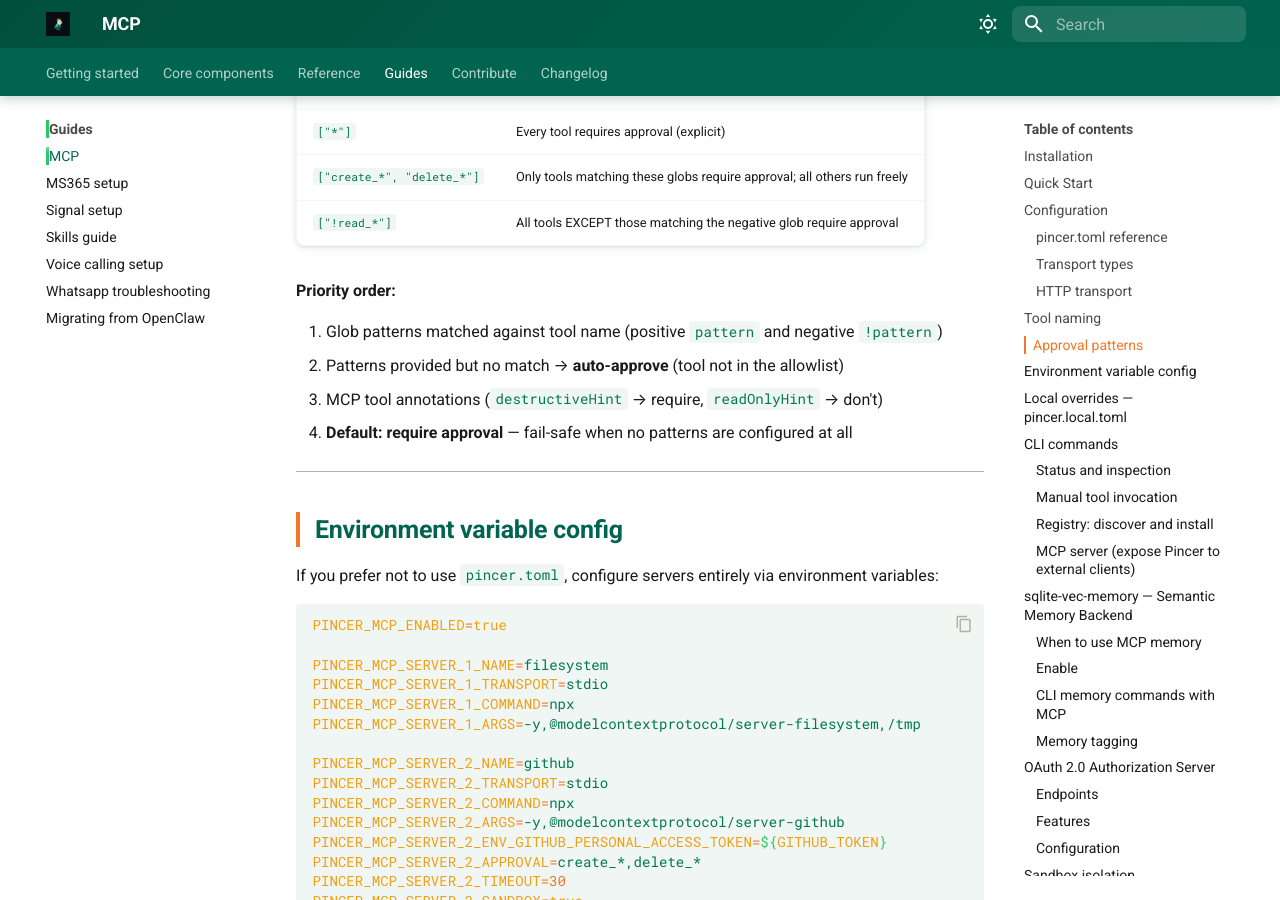
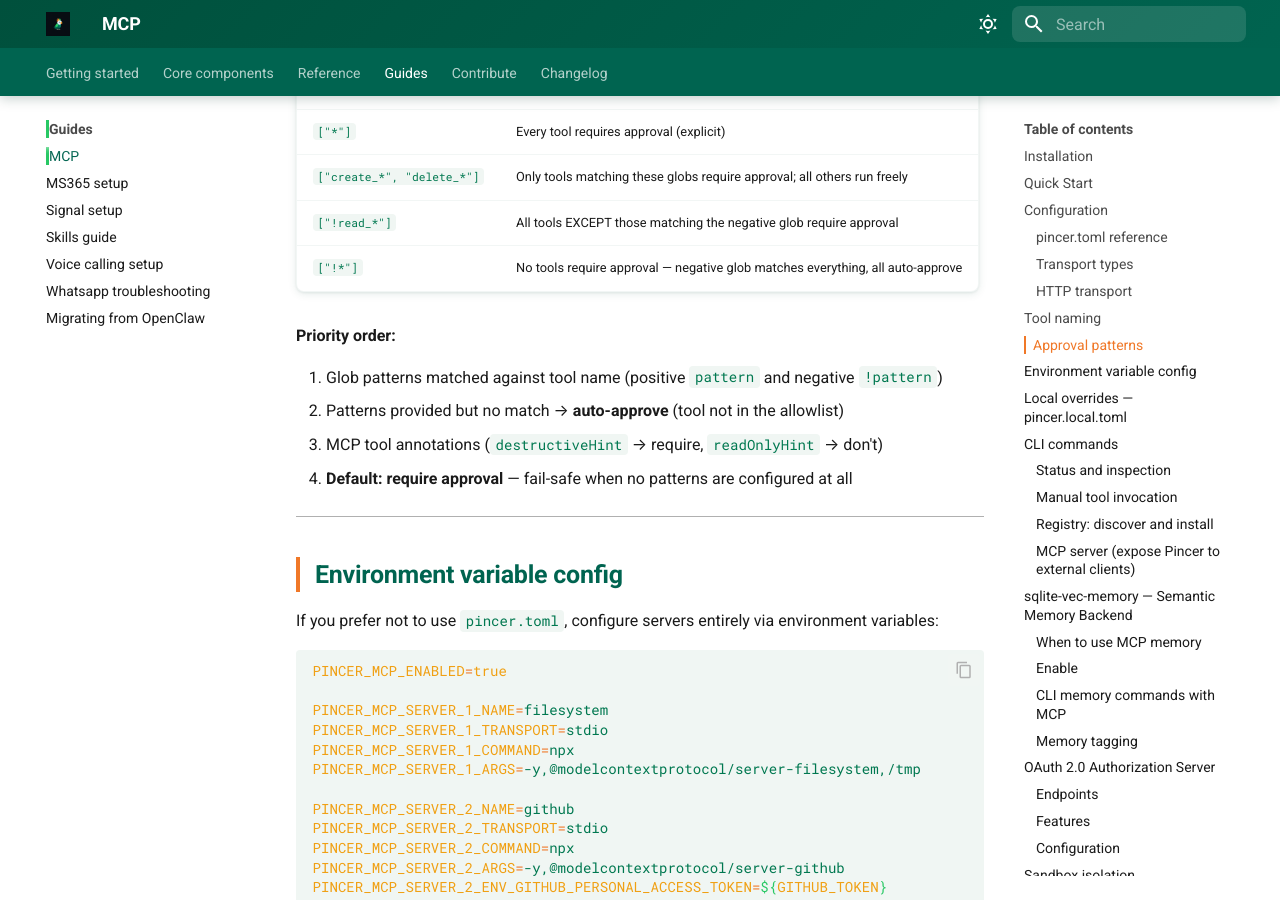
Before and after one commit to pincerhq/pincer, an MkDocs documentation site: the page built from docs/guides/mcp-guide.md, in a window 1280 px wide and 900 px high, scrolled down 3555 px. Built offline with MkDocs 1.6.1 and Material for MkDocs 9.7.7, drawn with Linux system fonts in a browser that asks for light colours.

Commit message:
docs: document ["!*"] pattern as explicit no-approval config

```diff
--- a/docs/guides/mcp-guide.md
+++ b/docs/guides/mcp-guide.md
@@ -154,6 +154,7 @@
 | `["*"]` | Every tool requires approval (explicit) |
 | `["create_*", "delete_*"]` | Only tools matching these globs require approval; all others run freely |
 | `["!read_*"]` | All tools EXCEPT those matching the negative glob require approval |
+| `["!*"]` | No tools require approval — negative glob matches everything, all auto-approve |
 
 **Priority order:**
 
```
Also changed, not shown: docs/core-components/security-model.md (+1 -0 lines).
